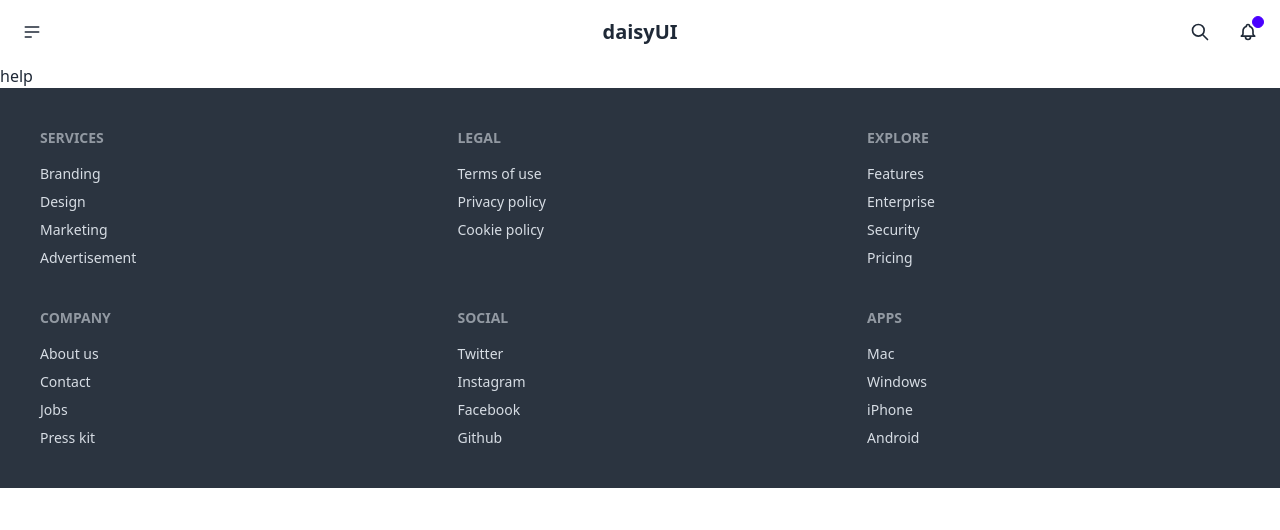
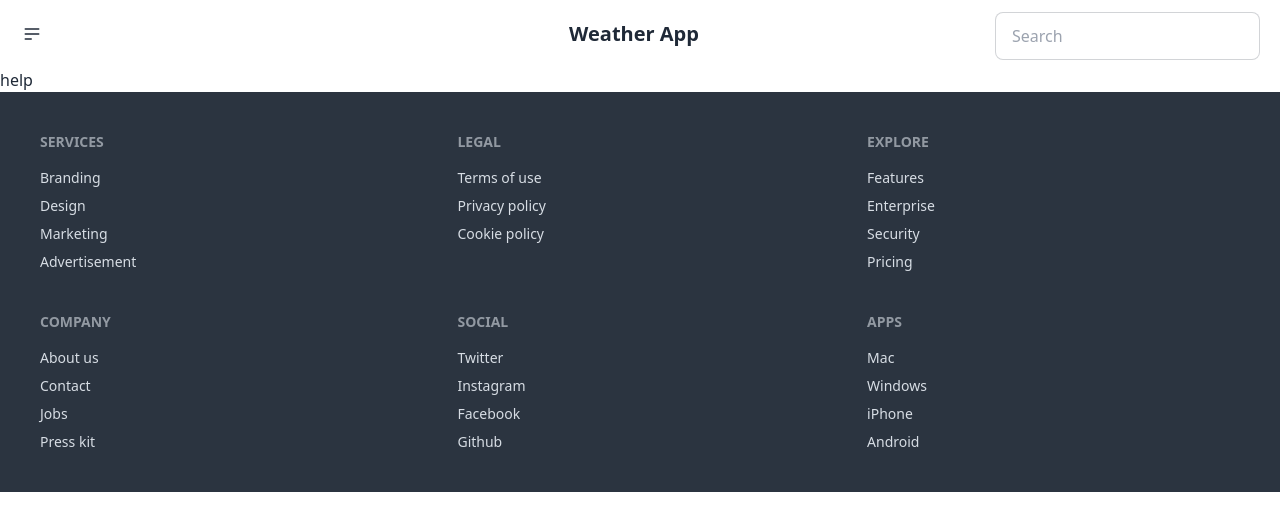
Before and after one commit to JFRashu/Weather-App, a React (Vite) app: page /help in a window 1280 px wide. Shown: the top 530 px of the page. Built offline with nearby package versions, Linux system fonts and the light colour scheme.

Commit message:
SearcH Bar Added

```diff
--- /dev/null
+++ b/src/Components/Current_weather.jsx
@@ -0,0 +1,11 @@
+import React from 'react'
+
+const Current_weather = () => {
+  return (
+    <div>
+
+    </div>
+  )
+}
+
+export default Current_weather
--- a/src/Components/Navbar.jsx
+++ b/src/Components/Navbar.jsx
@@ -32,24 +32,13 @@ const Navbar = () => {
       </div>
     </div>
     <div className="navbar-center">
-      <a className="btn btn-ghost text-xl">daisyUI</a>
+      <a className="btn btn-ghost text-xl">Weather App</a>
     </div>
-    <div className="navbar-end">
-      <button className="btn btn-ghost btn-circle">
-        <svg
-          xmlns="http://www.w3.org/2000/svg"
-          className="h-5 w-5"
-          fill="none"
-          viewBox="0 0 24 24"
-          stroke="currentColor">
-          <path
-            strokeLinecap="round"
-            strokeLinejoin="round"
-            strokeWidth="2"
-            d="M21 21l-6-6m2-5a7 7 0 11-14 0 7 7 0 0114 0z" />
-        </svg>
-      </button>
-      <button className="btn btn-ghost btn-circle">
+    <div className="navbar-end mr-3 mt-1">
+    <div className="form-control">
+      <input type="text" placeholder="Search" className="input input-bordered w-24 md:w-auto" />
+    </div>
+      {/* <button className="btn btn-ghost btn-circle">
         <div className="indicator">
           <svg
             xmlns="http://www.w3.org/2000/svg"
@@ -65,7 +54,7 @@ const Navbar = () => {
           </svg>
           <span className="badge badge-xs badge-primary indicator-item"></span>
         </div>
-      </button>
+      </button> */}
     </div>
   </div>
   )
--- a/src/Routes/Help.jsx
+++ b/src/Routes/Help.jsx
@@ -2,7 +2,7 @@ import React from 'react'
 
 const Help = () => {
   return (
-    <div>
+    <div >
       help
     </div>
   )
```
